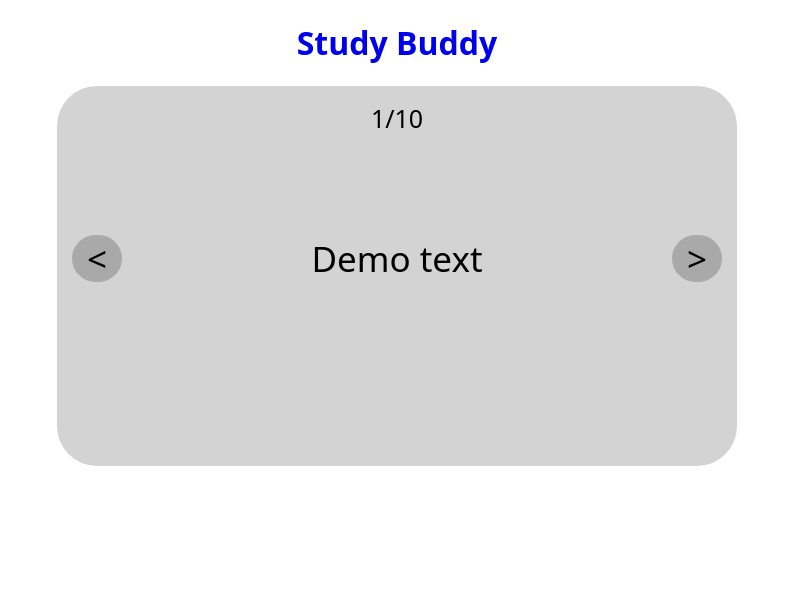
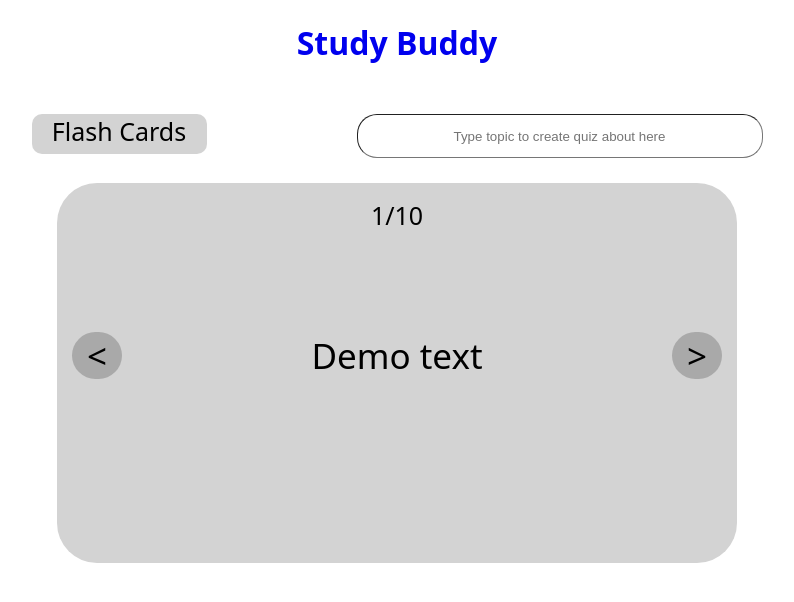
Before and after one commit to CMPT-276-FALL-2024/project-20-waves, a plain HTML site: page src/practice.html in a window 1280 px wide. Shown: the whole page, without its empty margins (243-1037 px from the left). Drawn offline with Linux system fonts and the light colour scheme.

Commit message:
Added flashcards and quiz generation options

```diff
--- a/src/practice.html
+++ b/src/practice.html
@@ -17,6 +17,13 @@
         </a>
     </header>
 
+    <div class="options">
+        <div class="flashcards-option">Flash Cards</div>
+        <div class="quiz-option">
+            <input id="quiz-topic-textbox" type="text" placeholder="Type topic to create quiz about here">
+        </div>
+    </div>
+
     <section>
         <div class="flash-card-position">
             <div class="flashcard">
--- a/src/styles.css
+++ b/src/styles.css
@@ -36,6 +36,42 @@ a:visited {
 #practice-button {
     float: right;
 }
+
+
+
+.options {
+    display: flex;
+    width: 100%;
+    justify-content: center;
+    margin-top: 50px;
+    margin-bottom: 25px;
+}
+
+.flashcards-option {
+    background-color: lightgray;
+    font-size: 25px;
+    width: 175px;
+    height: 40px;
+    text-align: center;
+    border-radius: 10px;
+    margin-right: 150px;
+}
+
+#quiz-topic-textbox {
+    width: 400px;
+    height: 40px;
+    border-radius: 20px;
+    border-width: 1px;
+}
+
+::placeholder {
+    text-align: center;
+}
+
+
+
+
+
 
 .flashcard {
     background-color: lightgray;
```
